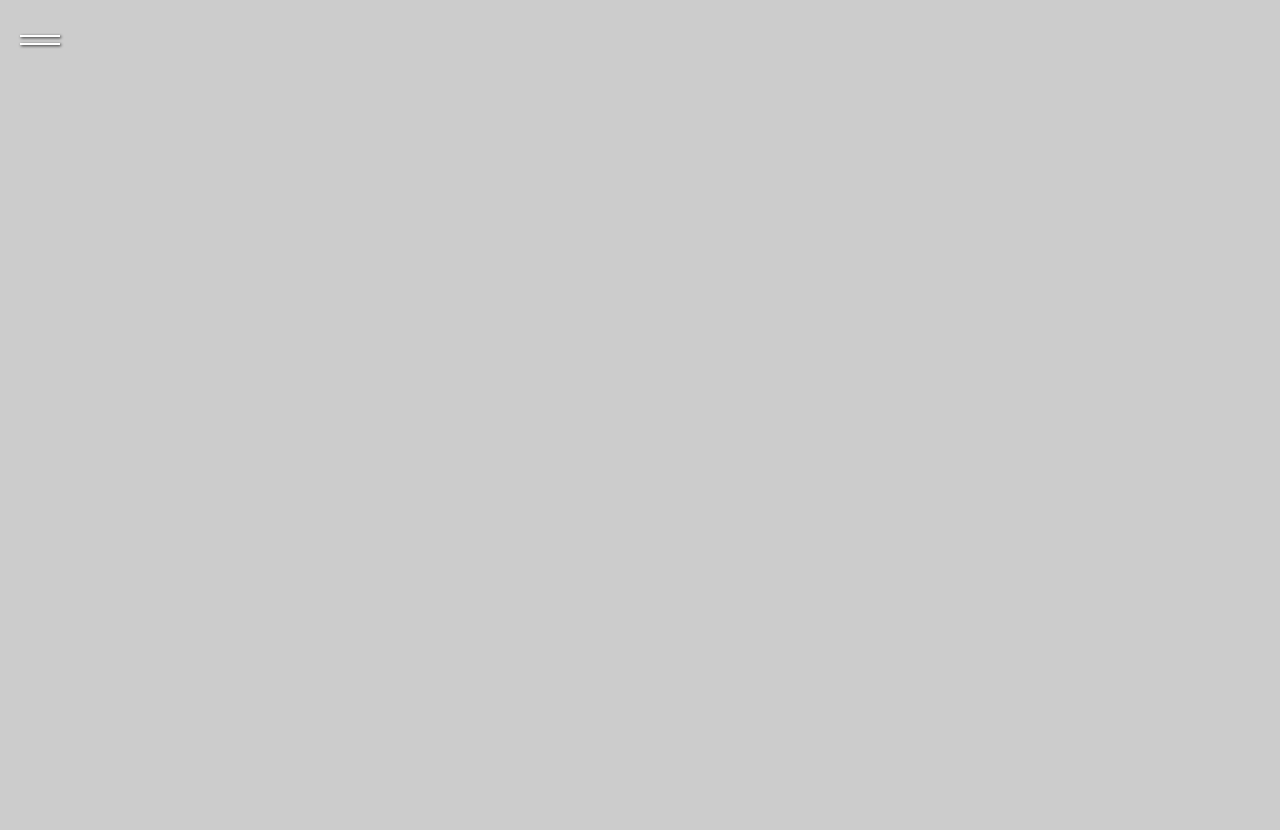
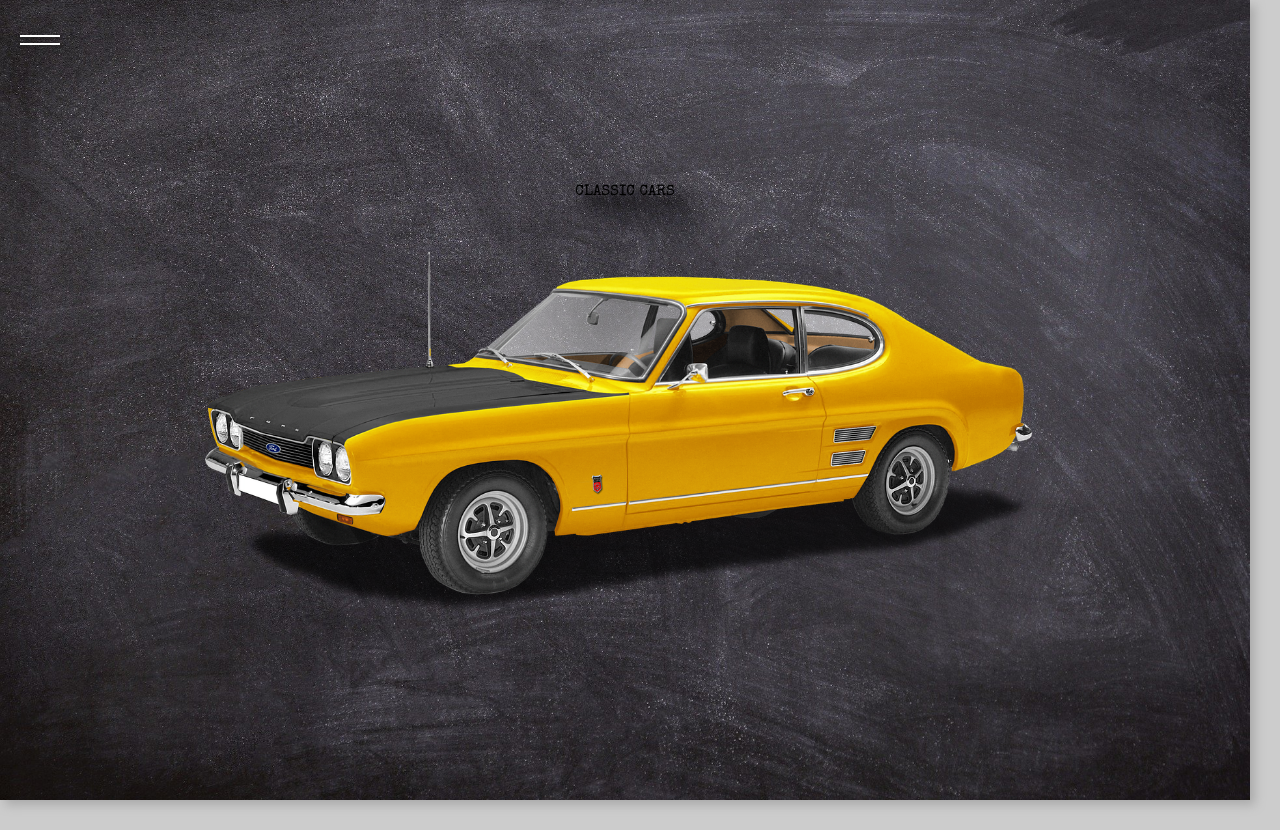
Before and after one commit to BrianLevin/Classic-Cars, a plain HTML site: page index.html in a window 1280 px wide. Before the commit the page ends 800 px from the top, so only its background shows below. Drawn offline with nearby package versions, Linux system fonts and the light colour scheme; a web font is replaced by a local one.

Commit message:
create and customize landing page

```diff
--- a/index.html
+++ b/index.html
@@ -31,6 +31,15 @@
         <a href="#contact" class="navbar-link">Contact</a>
       </nav>
       <!-- End of Navbar -->
+   <!-- Section 1 -->
+   <div class="wrapper">
+    <section class="section-1 target center" id="home">
+      <h1 class="section-heading section-1-heading">Classic Cars</h1>
+      <img src="images/car-section1.png" class="section-1-img" />
+    </section>
+  </div>
+  <!-- End of Section 1 -->
+
 
         <script src="script.js" async defer></script>
     </body>
--- a/style.css
+++ b/style.css
@@ -113,3 +113,21 @@
     left: 15vw;
     transform: rotateY(10deg);
   }
+
+  /* Section-1 */
+.section-1 {
+    flex-direction: column;
+    background: url(images/bg-section1.jpg) center no-repeat;
+    background-size: cover;
+  }
+
+  .section-1 .section-1-heading {
+    margin-bottom: 3rem;
+    text-transform: uppercase;
+    text-shadow: 1rem 1rem 1rem #000, 2rem 2rem 2rem #111, 3rem 3rem 3rem #222;
+  }
+
+  .section-1-img {
+    width: 70%;
+  }
+  /* End of Section-1 */
```
